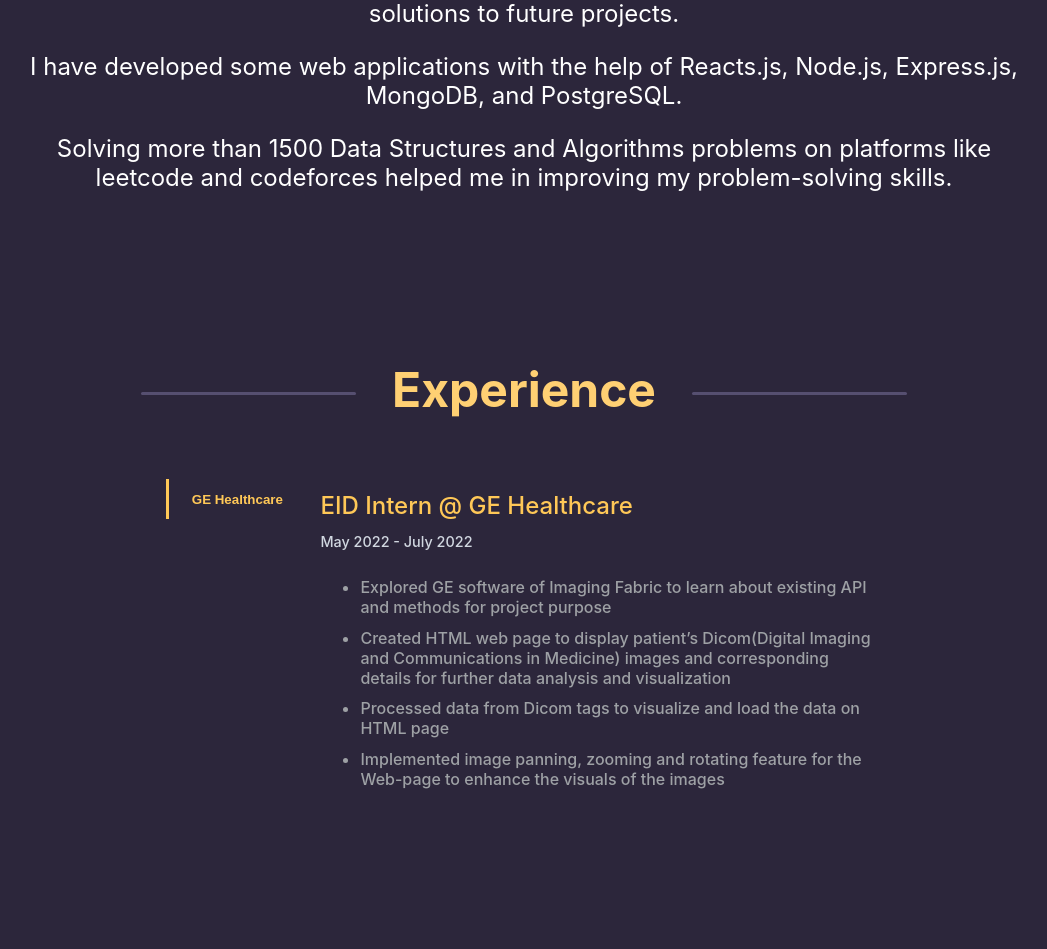
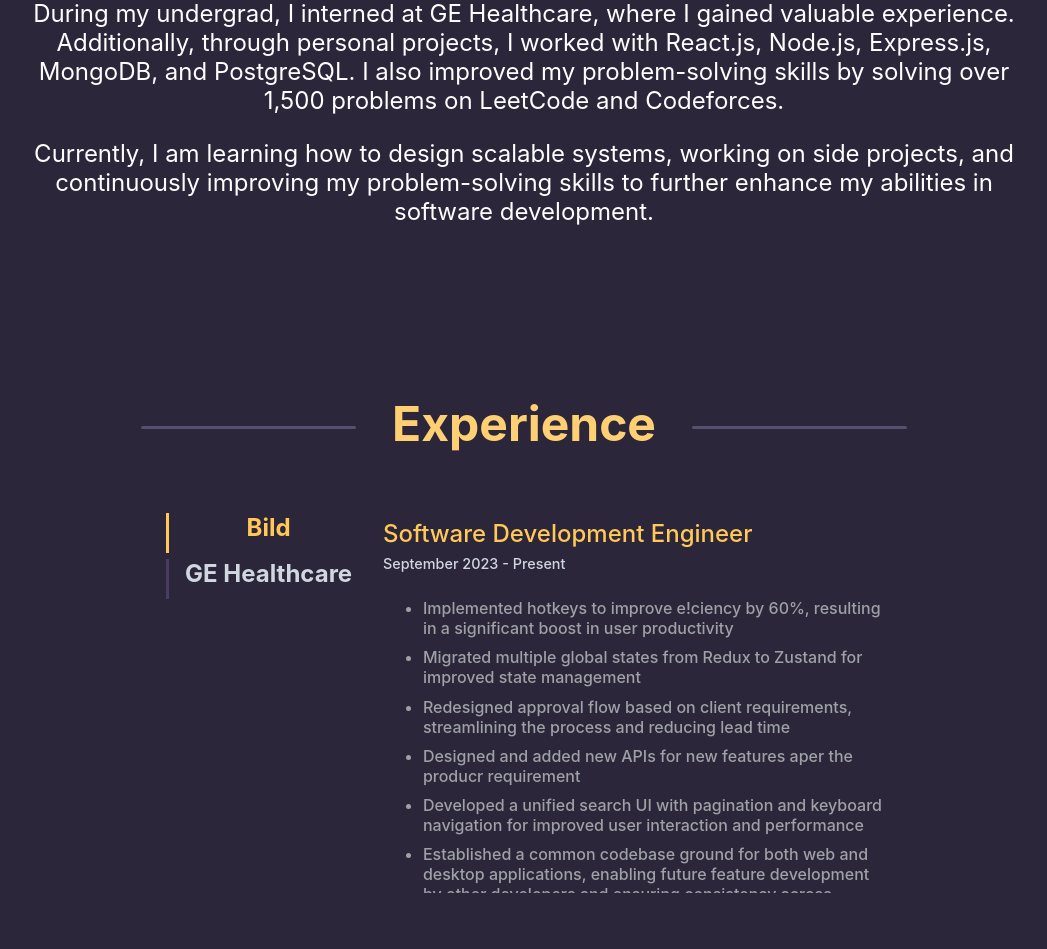
Before and after one commit to Parimal-3008/Portfolio, a React (Create React App) app: page / in a window 1280 px wide. Shown: the part 1283-2232 px from the top of the page, without its empty margins (116-1163 px from the left). Built offline with nearby package versions, Linux system fonts and the light colour scheme.

Commit message:
updated portfolio site

```diff
--- a/src/components/About.js
+++ b/src/components/About.js
@@ -1,32 +1,43 @@
-import React from 'react'
-import '../components/css/About.css'
+import React from "react";
+import "../components/css/About.css";
 
-const  About=  React.forwardRef((props, ref) => {
+const About = React.forwardRef((props, ref) => {
   return (
     <div className="parent2" ref={ref}>
-    <div className='name2'>
-    <hr className='projecthr'/>
-    About Me
-    <hr className='projecthr' />
-    </div>
-    <div className='MyDesc'>
-      <p>Hello! I am Parimal.</p>
-      <p>I am an enthusiastic web developer with a passion for creating dynamic and innovative web applications. I graduated from NIT Surat.</p>
-      <p>As a fresh graduate, I have strong understanding of web development principles and technologies. My passion for technology and creativity is reflected in my attention to detail and commitment.
-      I am excited to further develop my skills and bring innovative solutions to future projects.  </p>
-      <p>
-        I have developed some web applications with the help of Reacts.js, Node.js, Express.js, MongoDB, and PostgreSQL.
+      <div className="name2">
+        <hr className="projecthr" />
+        About Me
+        <hr className="projecthr" />
+      </div>
+      <div className="MyDesc">
+        <p>
+          Hello! I am Parimal. I have completed my graduation from NIT Surat in
+          2023.
         </p>
         <p>
-         Solving more than 1500 Data Structures and Algorithms problems on
-        platforms like leetcode and codeforces helped me in improving my problem-solving skills.
-      </p>
+          I am a Software Development Engineer at Bild, where I have been
+          working on improving existing UIs and developing new ones for both web
+          and desktop applications. I have also contributed to replacing the
+          previous system for managing app data with a simpler and more
+          efficient one. Additionally, I have designed APIs for new features and
+          worked on backend systems to ensure seamless integration with the
+          frontend.
+        </p>
+        <p>
+          During my undergrad, I interned at GE Healthcare, where I gained
+          valuable experience. Additionally, through personal projects, I worked
+          with React.js, Node.js, Express.js, MongoDB, and PostgreSQL. I also
+          improved my problem-solving skills by solving over 1,500 problems on
+          LeetCode and Codeforces.
+        </p>
+        <p>
+          Currently, I am learning how to design scalable systems, working on
+          side projects, and continuously improving my problem-solving skills to
+          further enhance my abilities in software development.
+        </p>
+      </div>
     </div>
-
-
-
-    </div>
-  )
+  );
 });
 
-export default About
+export default About;
--- a/src/components/Intro.js
+++ b/src/components/Intro.js
@@ -1,62 +1,54 @@
-import React,{useEffect, useState} from "react";
+import React, { useEffect, useState } from "react";
 import "../components/css/Intro.css";
 
-const  Intro=  React.forwardRef((props, ref) => {
+const Intro = React.forwardRef((props, ref) => {
   let str1 = "Hi, my name is";
   let str2 = "Parimal Yeole";
-  let str3="I build things for web!"
-  let str4=" I am a fresh graduate aspiring to build innovational and exceptional products. I am currently working on learning new technologies and improving my problem solving skills.                              "
-  let str=str1;
-  const [line1,setText1]= useState("");
-  const [line2,setText2]= useState("");
-  const [line3,setText3]= useState("");
-  const [line4,setText4]= useState("");
-  const [index,setIndex]= useState(0);
-  const[timer,settimer] = useState(50);
+  let str3 = "I build things for web!";
+  let str4 =
+    " I am a Software Development Engineer at Bild, specializing in building scalable and efficient solutions to enhance product development and lifecycle processes for hardware companies.";
+  let str = str1;
+  const [line1, setText1] = useState("");
+  const [line2, setText2] = useState("");
+  const [line3, setText3] = useState("");
+  const [line4, setText4] = useState("");
+  const [index, setIndex] = useState(0);
+  const [timer, settimer] = useState(50);
   useEffect(() => {
     const interval = setInterval(() => {
-     if(index<str1.length)
-     {
+      if (index < str1.length) {
         // console.log(index)
-      setText1( line1 + str1[index]);
+        setText1(line1 + str1[index]);
         setIndex(index + 1);
-     }
-      else if (index-str1.length<str2.length) {
+      } else if (index - str1.length < str2.length) {
         // console.log(index);
-        setText2(line2 + str2[index-str1.length]);
+        setText2(line2 + str2[index - str1.length]);
         setIndex(index + 1);
-      }
-      else if(index-str1.length-str2.length<str3.length)
-      {
-        setText3( line3 + str3[index-str1.length-str2.length]);
-        setIndex( index + 1);
-      }
-      else if(index-str1.length-str2.length-str3.length<str4.length )
-      {
+      } else if (index - str1.length - str2.length < str3.length) {
+        setText3(line3 + str3[index - str1.length - str2.length]);
+        setIndex(index + 1);
+      } else if (
+        index - str1.length - str2.length - str3.length <
+        str4.length + 30
+      ) {
         settimer(30);
-          if(window.innerWidth>1050)
-          setText4( line4 + str4[index-str1.length-str2.length-str3.length]);
-          setIndex( index + 1);
-
-      }
-      else
-      {
-
-
+        if (window.innerWidth > 1050)
+          setText4(
+            line4 +
+              (str4[index - str1.length - str2.length - str3.length] ?? "")
+          );
+        setIndex(index + 1);
+      } else {
         setText2("  ");
         setText3("  ");
         setText4("  ");
         setIndex(1);
         settimer(50);
         setText1("H");
-
       }
     }, timer);
     return () => clearInterval(interval);
   }, [index]);
-
-
-
 
   return (
     <div className="parenty" ref={ref}>
--- a/src/components/Work.js
+++ b/src/components/Work.js
@@ -1,112 +1,89 @@
 import React, { useState } from "react";
 import "../components/css/Work.css";
-const  Work=  React.forwardRef((props, ref) => {
-  const [Duration, setDuration] = useState("May 2022 - July 2022");
-  const [role, setrole] = useState("EID Intern @ GE Healthcare");
-  const [description, setdescription] = useState([
-    "Explored GE software of Imaging Fabric to learn about existing API and methods for project purpose",
-    "Created HTML web page to display patient’s Dicom(Digital Imaging and Communications in Medicine) images and corresponding details for further data analysis and visualization",
-    "Processed data from Dicom tags to visualize and load the data on HTML page",
-    "Implemented image panning, zooming and rotating feature for the Web-page to enhance the visuals of the images"
-  ]);
-  const workdesc = {
-    "GE Healthcare": {
-      Role: "EID Intern @ GE Healthcare",
-      Duration: "May 2022 - July 2022",
+const Work = () => {
+  const workExperience = [
+    {
+      company: "Bild",
+      duration: "September 2023 - Present",
+      role: "Software Development Engineer ",
+      referenceLink: "https://www.getbild.com/",
+      description: [
+        "Implemented hotkeys to improve e!ciency by 60%, resulting in a significant boost in user productivity",
+        "Migrated multiple global states from Redux to Zustand for improved state management",
+        "Redesigned approval flow based on client requirements, streamlining the process and reducing lead time",
+        "Designed and added new APIs for new features aper the producr requirement",
+        "Developed a unified search UI with pagination and keyboard navigation for improved user interaction and performance",
+        "Established a common codebase ground for both web and desktop applications, enabling future feature development by other developers and ensuring consistency across existing features",
+      ],
+    },
+    {
+      company: "GE Healthcare",
+      duration: "May 2022 - July 2022",
+      role: "Software Development Engineering Intern ",
+      referenceLink:
+        "https://drive.google.com/file/d/1NLuCkYZO-MT6bLLTEoyUhyb6XuVh7Hy0/view",
       description: [
         "Explored GE software of Imaging Fabric to learn about existing API and methods for project purpose",
         "Created HTML web page to display patient’s Dicom(Digital Imaging and Communications in Medicine) images and corresponding details for further data analysis and visualization",
         "Processed data from Dicom tags to visualize and load the data on HTML page",
-        "Implemented image panning, zooming and rotating feature for the Web-page to enhance the visuals of the images"
+        "Implemented image panning, zooming and rotating feature for the Web-page to enhance the visuals of the images",
       ],
     },
+  ];
 
+  const handleClickCompany = async (link, index) => {
+    setSelectedIndex(index);
   };
 
-  const handleClick = async (name, current) => {
-    for (let i = 1; i <= 1; i++)
-    {
-        let name2 = "button" + i;
-       // console.log(i);
-      //  if(window.innerWidth>1000)
-      //  {
-      //    document.getElementById(name2).style.borderLeft = "#2C263B";
-      //   document.getElementById(name2).style.color = "#D1D7E0";
-      //   document.getElementById(name2).style.fontWeight="bold";
-      //   document.getElementById("button"+current).style.borderLeft = "3px solid #D1D7E0";
-      //   // document.getElementById("button"+current).style.color = "#D1D7E0";
-      //   // document.getElementById("button"+current).style.fontWeight="600";
-      // }
-      //   else
-      //   {
-      //     document.getElementById(name2).style.borderBottom = "#2C263B";
-      //   document.getElementById(name2).style.color = "#D1D7E0";
-      //   document.getElementById(name2).style.fontWeight="bold";
-      //   document.getElementById("button"+current).style.borderBottom = "3px solid #D1D7E0";
-      //   // document.getElementById("button"+current).style.color = "#D1D7E0";
-      //   // document.getElementById("button"+current).style.fontWeight="600";
+  const [selectedIndex, setSelectedIndex] = useState(0);
 
-      //   }
-    }
-    let cnmae= document.getElementById(name).innerText;
-    setrole(workdesc[cnmae]['Role']);
-    setdescription(workdesc[cnmae]['description']);
-    setDuration(workdesc[cnmae]['Duration']);
-
-  };
   return (
-    <div className="workparent" ref={ref}>
+    <div className="workparent">
       <div className="workname2">
         <hr className="workhr" id="leftline" />
         Experience
         <hr className="workhr" id="rightline" />
       </div>
       <div className="workouterdiv">
-        <a className="workleft" href="https://drive.google.com/file/d/1NLuCkYZO-MT6bLLTEoyUhyb6XuVh7Hy0/view" target='_blank'  rel="noreferrer" >
-          <button
-            className="workcompanyname"
-            id="button1"
-            onClick={() => handleClick("button1", 1)}
-          >
-            GE Healthcare
-          </button>
-          {/* <button
-            className="workcompanyname"
-            id="button2"
-            onClick={() => handleClick("button2", 2)}
-          >
-            Scout
-          </button>
-          <button
-            className="workcompanyname"
-            id="button3"
-            onClick={() => handleClick("button3", 3)}
-          >
-            Starry
-          </button>
-          <button
-            className="workcompanyname"
-            id="button4"
-            onClick={() => handleClick("button4", 4)}
-          >
-            Starry
-          </button>
-          <button
-            className="workcompanyname"
-            id="button5"
-            onClick={() => handleClick("button5", 5)}
-          >
-            Starry
-          </button> */}
-        </a>
-        <div className="workright">
-          <div className="workrole">{role}</div>
-          <div className="workduration">{Duration}</div>
-          <div className="workdescription"><ul>{description.map((item)=> <li>{item}</li>)}</ul></div>
+        <div>
+          {workExperience.map((job, index) => {
+            return (
+              <div
+                className="workcompanyname"
+                style={{
+                  borderLeft:
+                    selectedIndex === index ? "3px solid #ffc857" : "",
+                  color: selectedIndex === index ? "#ffc857" : "",
+                }}
+                onClick={() => handleClickCompany(job.referenceLink, index)}
+              >
+                {job.company}
+              </div>
+            );
+          })}
         </div>
+        {workExperience.map((job, index) => {
+          return (
+            <>
+              {selectedIndex === index && (
+                <div className="workright">
+                  <div className="workrole">{job.role}</div>
+                  <div className="workduration">{job.duration}</div>
+                  <div className="workdescription">
+                    <ul>
+                      {job.description.map((item) => (
+                        <li>{item}</li>
+                      ))}
+                    </ul>
+                  </div>
+                </div>
+              )}
+            </>
+          );
+        })}
       </div>
     </div>
   );
-});
+};
 
 export default Work;
--- a/src/components/css/Work.css
+++ b/src/components/css/Work.css
@@ -1,7 +1,5 @@
 .workparent {
-  /* border: 2px solid red; */
   margin-top: 5%;
-  /* height: 80%;; */
   height: 500px;
   margin-left: 15%;
   margin-right: 15%;
@@ -35,7 +33,6 @@
 .workouterdiv {
   display: flex;
   margin-top: 60px;
-  /* border: 2px solid  brown; */
   margin-left: 10%;
   margin-right: 10%;
   height: 80%;
@@ -50,12 +47,10 @@
 .workright {
   margin-left: 2%;
   width: 80%;
-  /* border: 2px solid blue; */
 }
 .workrole {
-  height: 13%;
-  /* border: 1px solid green; */
-  color: #FFC857;
+  height: 40px;
+  color: #ffc857;
   font-weight: 500;
   display: flex;
   font-size: 150%;
@@ -85,24 +80,22 @@
 }
 
 .workcompanyname {
-  height: 10%;
+  height: 40px;
   background-color: #2c263b;
   text-align: center;
   border: 0px;
+  width: 200px;
   font-weight: bold;
   color: #d1d7e0;
+  font-size: 150%;
   border-left: 3px solid #493e62;
-  /* transition: all 0.1s ease-out; */
+  cursor: pointer;
+  margin-bottom: 6px;
 }
-.workcompanyname:hover {
-  cursor: pointer;
-  /* background-color: #8e84a5; */
-  color: #2C263B;
-  /* transition: all 0.01s ease-in; */
-}
+
 #button1 {
-  border-left: 3px solid #FFC857;
-  color: #FFC857;
+  border-left: 3px solid #ffc857;
+  color: #ffc857;
 }
 li {
   margin-top: 2%;
@@ -111,7 +104,6 @@
 @media screen and (max-width: 1000px) {
   .workouterdiv {
     display: block;
-
   }
   .workleft {
     flex-direction: row;
@@ -122,41 +114,34 @@
   }
   #button1 {
     border-left: 0px;
-    border-bottom: 3px solid #FFC857;
-    color: #FFC857;
+    border-bottom: 3px solid #ffc857;
+    color: #ffc857;
   }
-  .workcompanyname
-  {
+  .workcompanyname {
     font-size: 110%;
     border-left: 0px;
     border-bottom: 3px solid #493e62;
   }
-  .workdescription
-  {
+  .workdescription {
     width: 120%;
     height: 200px;
     overflow: auto;
     margin-top: 20px;
     /* border: 1px solid red; */
   }
-
-
 }
 @media screen and (max-width: 700px) {
-  .workparent
-  {
+  .workparent {
     margin-left: 0px;
     margin-right: 0px;
     width: 100%;
   }
-  .workouterdiv
-  {
+  .workouterdiv {
     /* border: 2px solid blue; */
     width: 95%;
     margin-right: 2.5%;
-    margin-left:2.5%;
+    margin-left: 2.5%;
   }
-
 }
 ::-webkit-scrollbar {
   width: 3px;
```
Also changed, not shown: 1 other file (tests, documents, lock files or other folders). Lines whose indentation alone changed are shown as unchanged.
